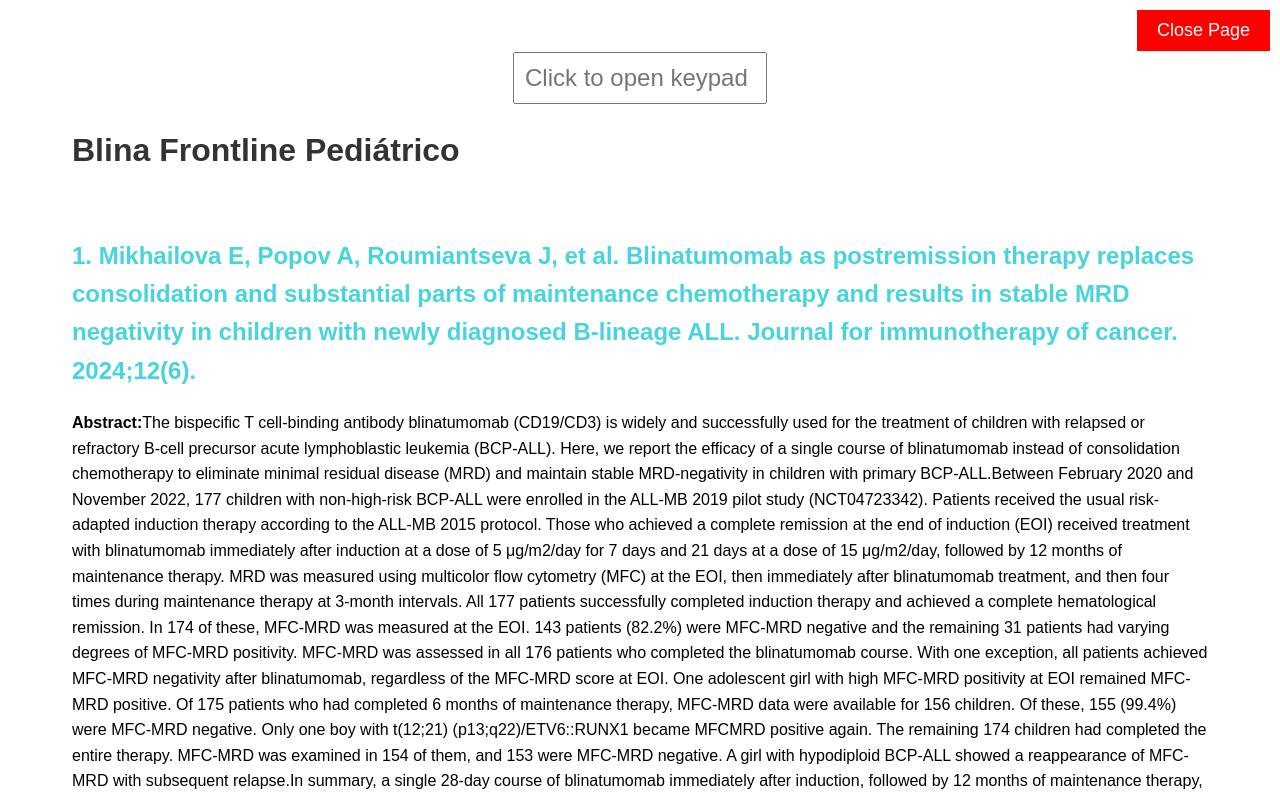
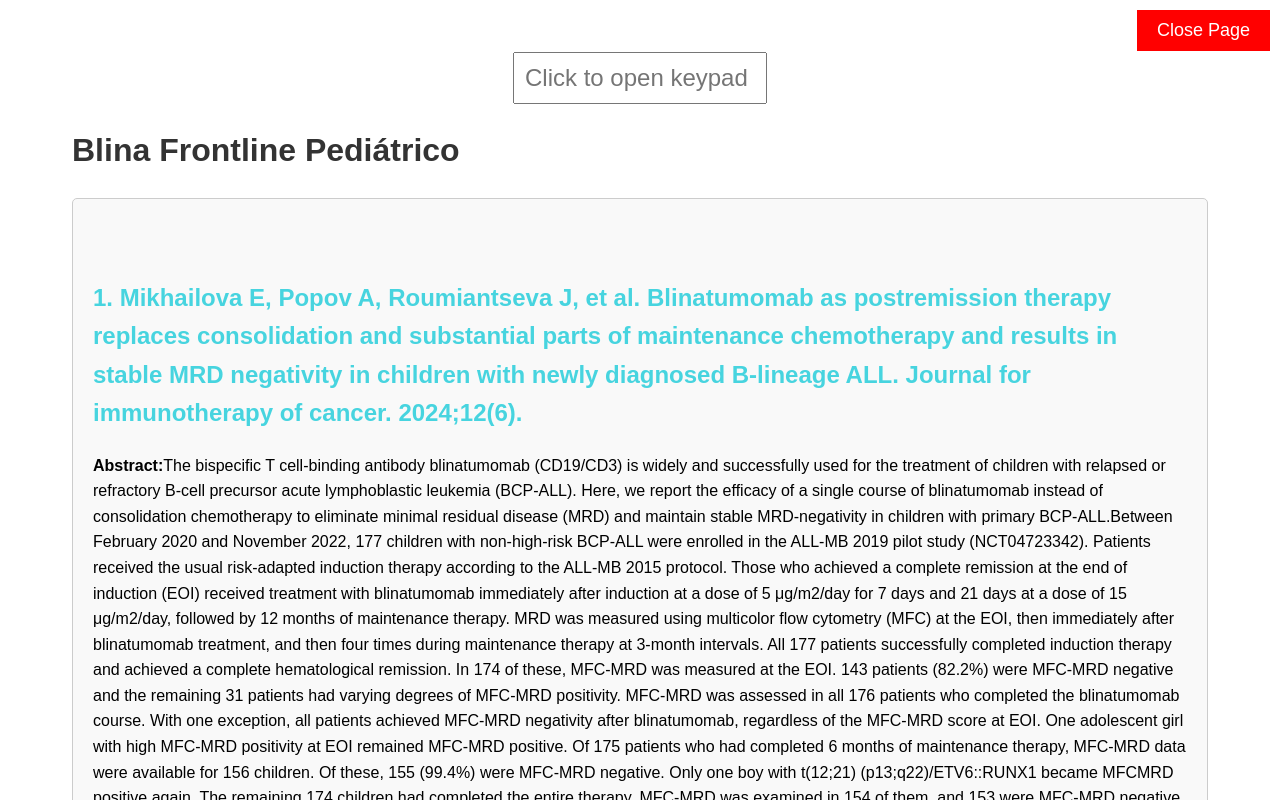
Before and after one commit to Sergiomms/article_summary, a React (Vite) app: page / in a window 1280 px wide. Shown: the top 800 px of the page. Built offline with nearby package versions, Linux system fonts and the light colour scheme.

Commit message:
style adjustments

```diff
--- a/src/App.jsx
+++ b/src/App.jsx
@@ -34,7 +34,6 @@ function App() {
   };
 
   return (
-
     <div>
       <input
         type="text"
--- a/src/Texts.css
+++ b/src/Texts.css
@@ -34,3 +34,11 @@ strong {
   border-top: 1px solid #ccc;
   padding-top: 10px;
 }
+
+.text-item {
+  padding: 20px;
+  margin-bottom: 50px;
+  background-color: #f9f9f9;
+  border: 1px solid #ccc;
+  border-radius: 5px;
+}
--- a/src/Texts.jsx
+++ b/src/Texts.jsx
@@ -258,66 +258,6 @@ results for blinatumomab in children as well as all ongoing clinical trials.
 Material científico e não promocional, destinado à atualização científica, com base em dados científicos e equilibrados
 disponíveis na literatura. Esse material não apresenta nenhuma intenção comercial.`
     },
-    // {
-    //   id: 9,
-    //   title: ``,
-    //   resume: ``
-    // },
-    // {
-    //   id: 10,
-    //   title: ``,
-    //   resume: ``
-    // },
-    // {
-    //   id: 11,
-    //   title: ``,
-    //   resume: ``
-    // },
-    // {
-    //   id: 4,
-    //   title: ``,
-    //   resume: ``
-    // },
-    // {
-    //   id: 4,
-    //   title: ``,
-    //   resume: ``
-    // },
-    // {
-    //   id: 4,
-    //   title: ``,
-    //   resume: ``
-    // },
-    // {
-    //   id: 4,
-    //   title: ``,
-    //   resume: ``
-    // },
-    // {
-    //   id: 4,
-    //   title: ``,
-    //   resume: ``
-    // },
-    // {
-    //   id: 4,
-    //   title: ``,
-    //   resume: ``
-    // },
-    // {
-    //   id: 4,
-    //   title: ``,
-    //   resume: ``
-    // },
-    // {
-    //   id: 4,
-    //   title: ``,
-    //   resume: ``
-    // },
-    // {
-    //   id: 4,
-    //   title: ``,
-    //   resume: ``
-    // },
   ];
 
   // Array de referências para os textos
@@ -343,6 +283,7 @@ disponíveis na literatura. Esse material não apresenta nenhuma intenção come
           <section
             key={index}
             ref={el => textRefs.current[index] = el}
+            className="text-item"
           >
             <h2>{item.id}{item.title}</h2>
             <p className="summary">
```
